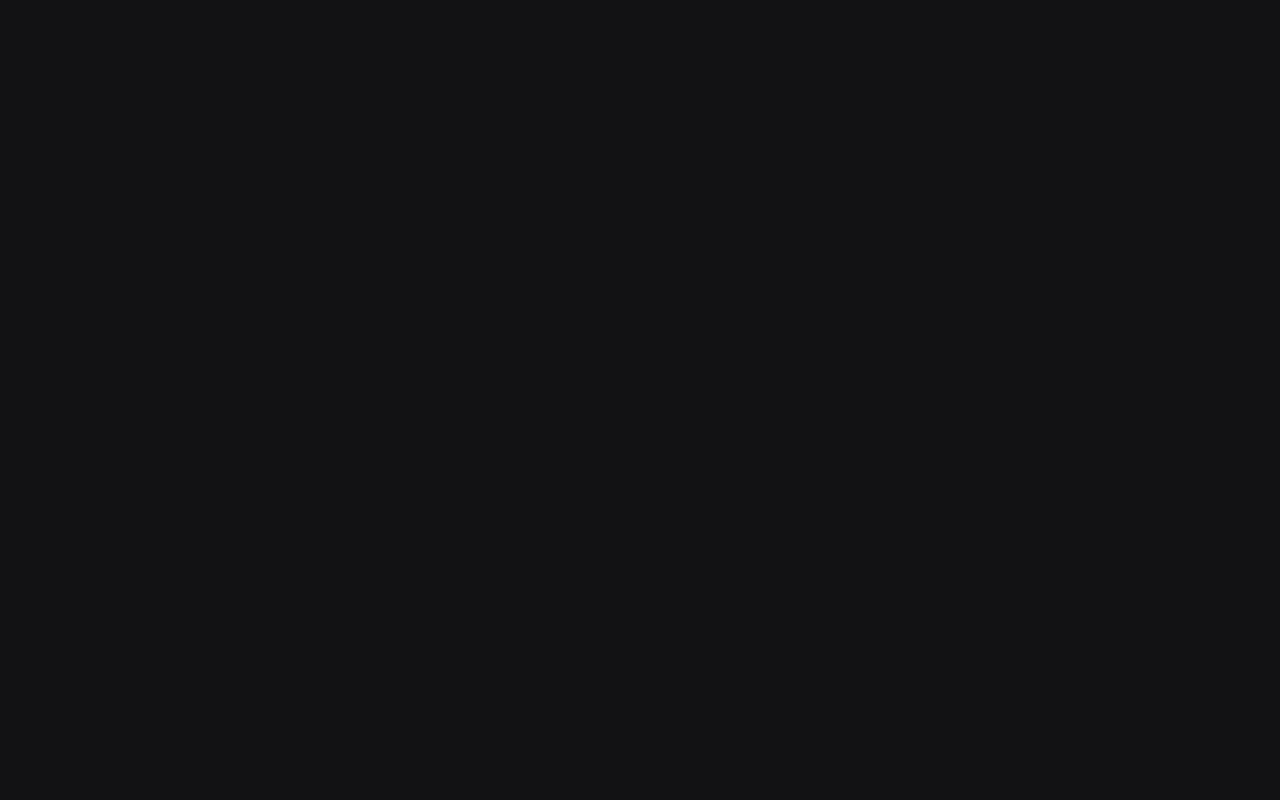
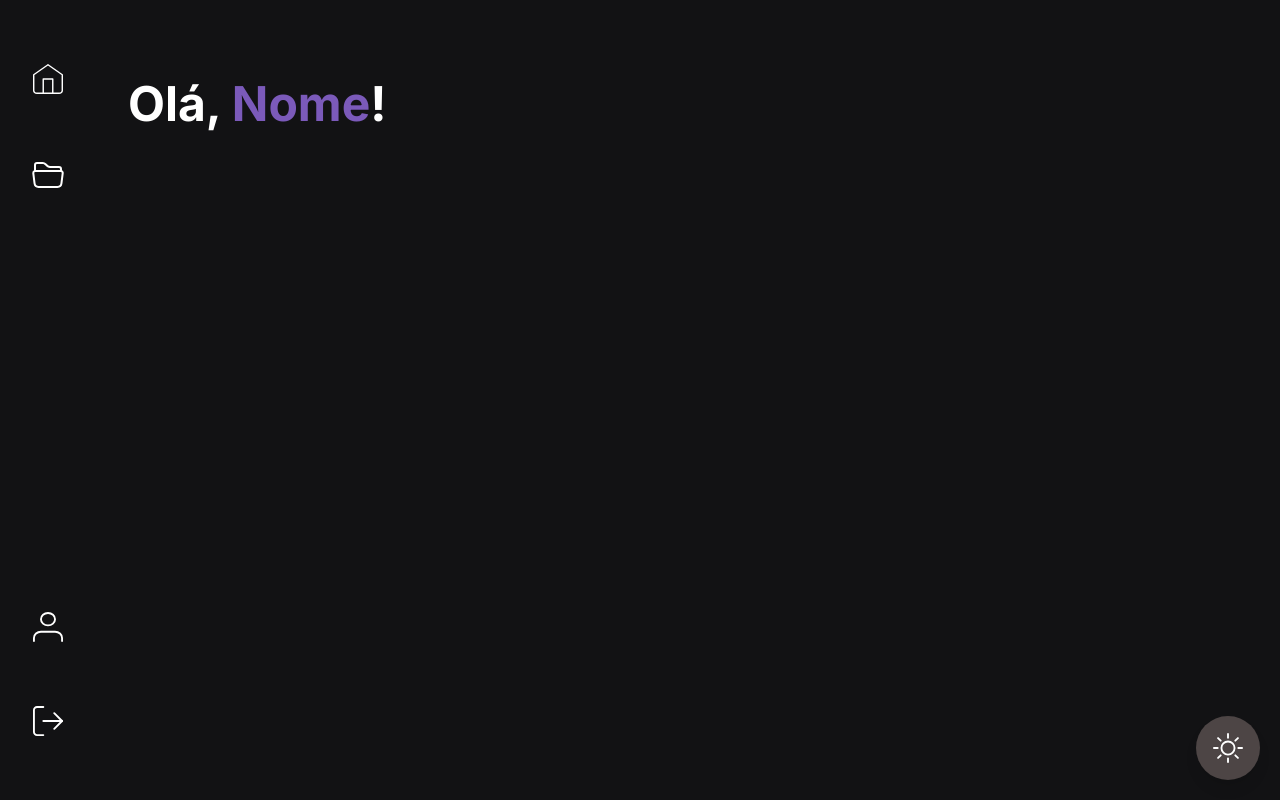
Before and after one commit to Melancia-Salgada/psico-frontend, a React (Vite) app in the folder easypsi/: page /home-adm in a window 1280 px wide. Before the commit this address had no page. Built offline with nearby package versions, Linux system fonts and the light colour scheme.

Commit message:
telas adm

```diff
--- a/easypsi/src/App.jsx
+++ b/easypsi/src/App.jsx
@@ -9,6 +9,9 @@ import Financeiro from './views/Financeiro';
 import Cadastro from './views/Cadastro';
 import LandingPage from './views/LandingPage';
 import { TemaProvider } from './components/WhiteMode'; // Ajuste para TemaProvider
+import AdminHome from "./views/adm/AdminHome";
+import Gerenciamento from "./views/adm/Gerenciamento";
+import AdminPerfil from "./views/adm/AdminPerfil";
 
 function App() {
   return (
@@ -26,6 +29,10 @@ function App() {
           <Route path="/" element={<LandingPage />} />
           <Route path="/cadastro" element={<Cadastro />} />
 
+          <Route path="/home-adm" element={<AdminHome />} />
+          <Route path="/gerenciamento-adm" element={<Gerenciamento />} />
+          <Route path="/perfil-adm" element={<AdminPerfil />} />
+
         </Routes>
       </div>
     </BrowserRouter>
--- a/easypsi/src/components/Graphic/financeiroGrafico.jsx
+++ b/easypsi/src/components/Graphic/financeiroGrafico.jsx
@@ -17,7 +17,8 @@ const FinanceiroGrafico = () => {
           ['mes', 'Pago', 'Não Pago'],
           ['Janeiro', 83.1, 73.4],
           ['Fevereiro', 65.2, 86.4],
-          ['Março', 72.4, 53.9]
+          ['Março', 72.4, 53.9],
+          ['Abriel', 72.4, 53.9]
         ]
       },
       xAxis: { type: 'category' },
--- a/easypsi/src/components/WhiteMode.jsx
+++ b/easypsi/src/components/WhiteMode.jsx
@@ -51,11 +51,11 @@ function WhiteMode() {
             >
                 {whiteMode ? (
 
-                    <svg xmlns="http://www.w3.org/2000/svg" width="30" height="30" fill="currentColor" className="bi bi-moon" viewBox="0 0 16 16">
+                    <svg xmlns="http://www.w3.org/2000/svg" width="30" height="30" fill="#fff" className="bi bi-moon" viewBox="0 0 16 16">
                         <path d="M6 .278a.77.77 0 0 1 .08.858 7.2 7.2 0 0 0-.878 3.46c0 4.021 3.278 7.277 7.318 7.277q.792-.001 1.533-.16a.79.79 0 0 1 .81.316.73.73 0 0 1-.031.893A8.35 8.35 0 0 1 8.344 16C3.734 16 0 12.286 0 7.71 0 4.266 2.114 1.312 5.124.06A.75.75 0 0 1 6 .278M4.858 1.311A7.27 7.27 0 0 0 1.025 7.71c0 4.02 3.279 7.276 7.319 7.276a7.32 7.32 0 0 0 5.205-2.162q-.506.063-1.029.063c-4.61 0-8.343-3.714-8.343-8.29 0-1.167.242-2.278.681-3.286"/>
                     </svg>
                 ) : (
-                    <svg xmlns="http://www.w3.org/2000/svg" width="30" height="30" fill="currentColor" className="bi bi-sun" viewBox="0 0 16 16">
+                    <svg xmlns="http://www.w3.org/2000/svg" width="30" height="30" fill="#fff" className="bi bi-sun" viewBox="0 0 16 16">
                         <path d="M8 11a3 3 0 1 1 0-6 3 3 0 0 1 0 6m0 1a4 4 0 1 0 0-8 4 4 0 0 0 0 8M8 0a.5.5 0 0 1 .5.5v2a.5.5 0 0 1-1 0v-2A.5.5 0 0 1 8 0m0 13a.5.5 0 0 1 .5.5v2a.5.5 0 0 1-1 0v-2A.5.5 0 0 1 8 13m8-5a.5.5 0 0 1-.5.5h-2a.5.5 0 0 1 0-1h2a.5.5 0 0 1 .5.5M3 8a.5.5 0 0 1-.5.5h-2a.5.5 0 0 1 0-1h2A.5.5 0 0 1 3 8m10.657-5.657a.5.5 0 0 1 0 .707l-1.414 1.415a.5.5 0 1 1-.707-.708l1.414-1.414a.5.5 0 0 1 .707 0m-9.193 9.193a.5.5 0 0 1 0 .707L3.05 13.657a.5.5 0 0 1-.707-.707l1.414-1.414a.5.5 0 0 1 .707 0m9.193 2.121a.5.5 0 0 1-.707 0l-1.414-1.414a.5.5 0 0 1 .707-.707l1.414 1.414a.5.5 0 0 1 0 .707M4.464 4.465a.5.5 0 0 1-.707 0L2.343 3.05a.5.5 0 1 1 .707-.707l1.414 1.414a.5.5 0 0 1 0 .708"/>
                     </svg>
                 )}
--- a/easypsi/src/views/Home.jsx
+++ b/easypsi/src/views/Home.jsx
@@ -10,7 +10,7 @@ const Home = () => {
     <div>
       <Sidebar />
       <div className='container-dash'>
-        <Titulo showButton={false}>Olá, <span className='text-roxo'>Nome</span></Titulo>
+        <Titulo showButton={false}>Olá, <span className='text-roxo'>Nome</span>!</Titulo>
       </div>
       <WhiteMode />
     </div>
--- /dev/null
+++ b/easypsi/src/views/adm/AdminHome.jsx
@@ -0,0 +1,18 @@
+import React from 'react'
+import AdminSidebar from '../adm/AdminSidebar'
+import Titulo from '../../components/Titulo'
+import WhiteMode from '../../components/WhiteMode'
+
+const AdminHome = () => {
+  return (
+    <div>
+      <AdminSidebar></AdminSidebar>
+      <div className='container-dash'>
+        <Titulo showButton={false}>Olá, <span className='text-roxo'>Nome</span>!</Titulo>
+      </div>
+      <WhiteMode />
+    </div>
+  )
+}
+
+export default AdminHome
--- /dev/null
+++ b/easypsi/src/views/adm/AdminPerfil.jsx
@@ -0,0 +1,18 @@
+import React from 'react'
+import AdminSidebar from './AdminSidebar'
+import Titulo from '../../components/Titulo'
+import WhiteMode from '../../components/WhiteMode'
+
+const AdminPerfil = () => {
+  return (
+    <div>
+        <AdminSidebar></AdminSidebar>
+        <div className='container-dash'>
+            <Titulo showButton={false}>Perfil</Titulo>
+        </div>
+        <WhiteMode />
+    </div>
+  )
+}
+
+export default AdminPerfil
--- /dev/null
+++ b/easypsi/src/views/adm/AdminSidebar.jsx
@@ -0,0 +1,51 @@
+import React, { useContext } from 'react';
+import { TemaContexto } from '../../components/WhiteMode';
+
+const AdminSidebar = () => {
+
+  const {tema} = useContext(TemaContexto)
+
+  const cor = "#FFFFFF";
+  const background =  tema? 'bg-azul transition-colors duration-500' : 'bg-preto-darkmode transition-colors duration-500';
+  const sombra = tema ? 'shadow-[0_0_20px_rgba(0,0,0,0.6)]' : '';
+
+  return (
+    <div className={`fixed top-0 left-0 w-24 h-screen ${sombra}`}>
+        <div className={`h-screen ${background}`}>
+            <div className='flex flex-col justify-between h-full'>
+                <div className='flex flex-col items-center justify-between mt-16 '>
+                    <a href='/home-adm' className='mb-16'>
+                        <svg width="30" height="30" viewBox="0 0 42 42" fill="none" xmlns="http://www.w3.org/2000/svg">
+                            <path d="M1 15L21 1L41 15V37C41 38.0609 40.5317 39.0783 39.6983 39.8284C38.8648 40.5786 37.7343 41 36.5556 41H5.44444C4.2657 41 3.13524 40.5786 2.30175 39.8284C1.46825 39.0783 1 38.0609 1 37V15Z" stroke={cor} strokeWidth="2" strokeLinecap="round" strokeLinejoin="round"/>
+                            <path d="M14.332 41V21H27.6654V41" stroke={cor} strokeWidth="2" strokeLinecap="round" strokeLinejoin="round"/>
+                        </svg>
+                    </a>
+                    <a href='/gerenciamento-adm' className='mb-16'>
+                        <svg xmlns="http://www.w3.org/2000/svg" width="32" height="32" fill="#FFF" class="bi bi-folder2-open" viewBox="0 0 16 16">
+                            <path d="M1 3.5A1.5 1.5 0 0 1 2.5 2h2.764c.958 0 1.76.56 2.311 1.184C7.985 3.648 8.48 4 9 4h4.5A1.5 1.5 0 0 1 15 5.5v.64c.57.265.94.876.856 1.546l-.64 5.124A2.5 2.5 0 0 1 12.733 15H3.266a2.5 2.5 0 0 1-2.481-2.19l-.64-5.124A1.5 1.5 0 0 1 1 6.14zM2 6h12v-.5a.5.5 0 0 0-.5-.5H9c-.964 0-1.71-.629-2.174-1.154C6.374 3.334 5.82 3 5.264 3H2.5a.5.5 0 0 0-.5.5zm-.367 1a.5.5 0 0 0-.496.562l.64 5.124A1.5 1.5 0 0 0 3.266 14h9.468a1.5 1.5 0 0 0 1.489-1.314l.64-5.124A.5.5 0 0 0 14.367 7z"/>
+                        </svg>
+                    </a>
+                </div>
+
+                <div className='flex flex-col items-center justify-between mb-16'>
+                    <a href='/perfil-adm' className='mb-16'>
+                        <svg width="30" height="30" viewBox="0 0 32 32" fill="none" xmlns="http://www.w3.org/2000/svg">
+                            <path d="M31 30.9999V27.6666C31 25.8985 30.2098 24.2028 28.8033 22.9526C27.3968 21.7024 25.4891 21 23.5 21H8.5C6.51088 21 4.60322 21.7024 3.1967 22.9526C1.79018 24.2028 1 25.8985 1 27.6666V30.9999" stroke={cor} strokeWidth="2" strokeLinecap="round" strokeLinejoin="round"/>
+                            <path d="M16 14.3332C20.1421 14.3332 23.5 11.3485 23.5 7.66661C23.5 3.98474 20.1421 1 16 1C11.8579 1 8.5 3.98474 8.5 7.66661C8.5 11.3485 11.8579 14.3332 16 14.3332Z" stroke={cor} strokeWidth="2" strokeLinecap="round" strokeLinejoin="round"/>
+                        </svg>
+                    </a>
+                    <a href='/login' className=''>
+                        <svg width="30" height="30" viewBox="0 0 32 32" fill="none" xmlns="http://www.w3.org/2000/svg">
+                            <path d="M10.9998 31H4.33328C3.44924 31 2.60141 30.6488 1.97629 30.0237C1.35118 29.3986 1 28.5507 1 27.6667V4.33333C1 3.44928 1.35118 2.60143 1.97629 1.97631C2.60141 1.35119 3.44924 1 4.33328 1H10.9998" stroke={cor} strokeWidth="2" strokeLinecap="round" strokeLinejoin="round"/>
+                            <path d="M22.666 24.3332L30.9992 15.9998L22.666 7.6665" stroke={cor} strokeWidth="2" strokeLinecap="round" strokeLinejoin="round"/>
+                            <path d="M30.9997 16H11" stroke={cor} strokeWidth="2" strokeLinecap="round" strokeLinejoin="round"/>
+                        </svg>
+                    </a>
+                </div>
+            </div>
+        </div>
+    </div>
+  );
+}
+
+export default AdminSidebar;
--- /dev/null
+++ b/easypsi/src/views/adm/Gerenciamento.jsx
@@ -0,0 +1,18 @@
+import React from 'react'
+import AdminSidebar from './AdminSidebar'
+import Titulo from '../../components/Titulo'
+import WhiteMode from '../../components/WhiteMode'
+
+const Gerenciamento = () => {
+  return (
+    <div>
+        <AdminSidebar></AdminSidebar>
+        <div className='container-dash'>
+            <Titulo showButton={false}>Gerenciamento de admins</Titulo>
+        </div>
+        <WhiteMode />
+    </div>
+  )
+}
+
+export default Gerenciamento
```
